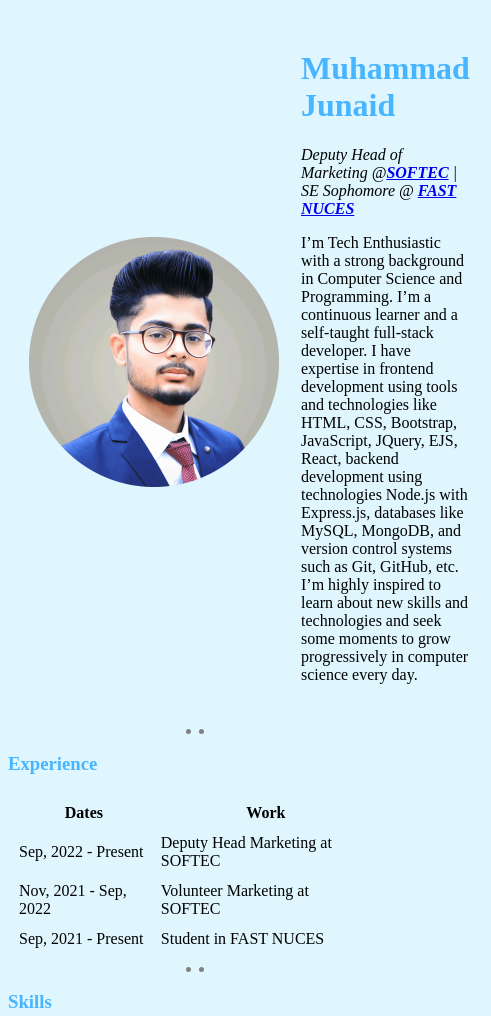
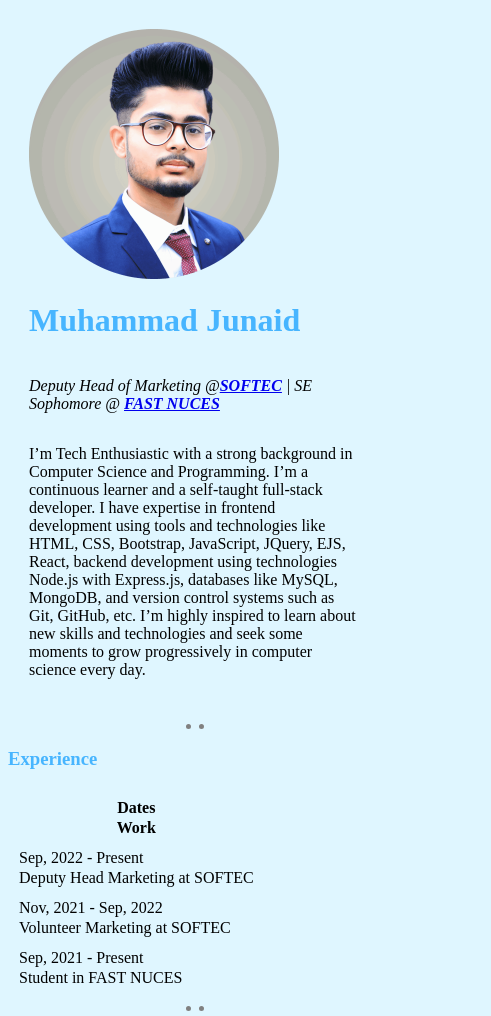
Before and after one commit to iamjunaidjutt/old_cv, a plain HTML site: page index.html in a window 390 px wide. Shown: the top 1016 px of the page, 491 px wide, since content can reach past the window. Drawn offline with Linux system fonts and the light colour scheme.

Commit message:
add breakpoints for responsiveness

```diff
--- a/style.css
+++ b/style.css
@@ -1,10 +1,10 @@
-
 body {
-    background-color: #DFF6FF;
+	background-color: #dff6ff;
 }
 
-h1,h3 {
-    color: #47B5FF;
+h1,
+h3 {
+	color: #47b5ff;
 }
 
 hr {
@@ -15,7 +15,6 @@ hr {
 }
 
 div {
-
 	height: 100px;
 	background-color: dodgerblue;
 	display: flex;
@@ -31,9 +30,17 @@ text-decoration: none;
 
 p > a {
 	text-decoration: none;
-    color:  blue ;
+	color: blue;
 }
 
 p > a:hover {
 	color: pink;
 }
+
+@media only screen and (max-width: 640px) {
+	td,
+	th {
+		display: flex;
+		flex-direction: column;
+	}
+}
```
Lines whose indentation alone changed are shown as unchanged.
